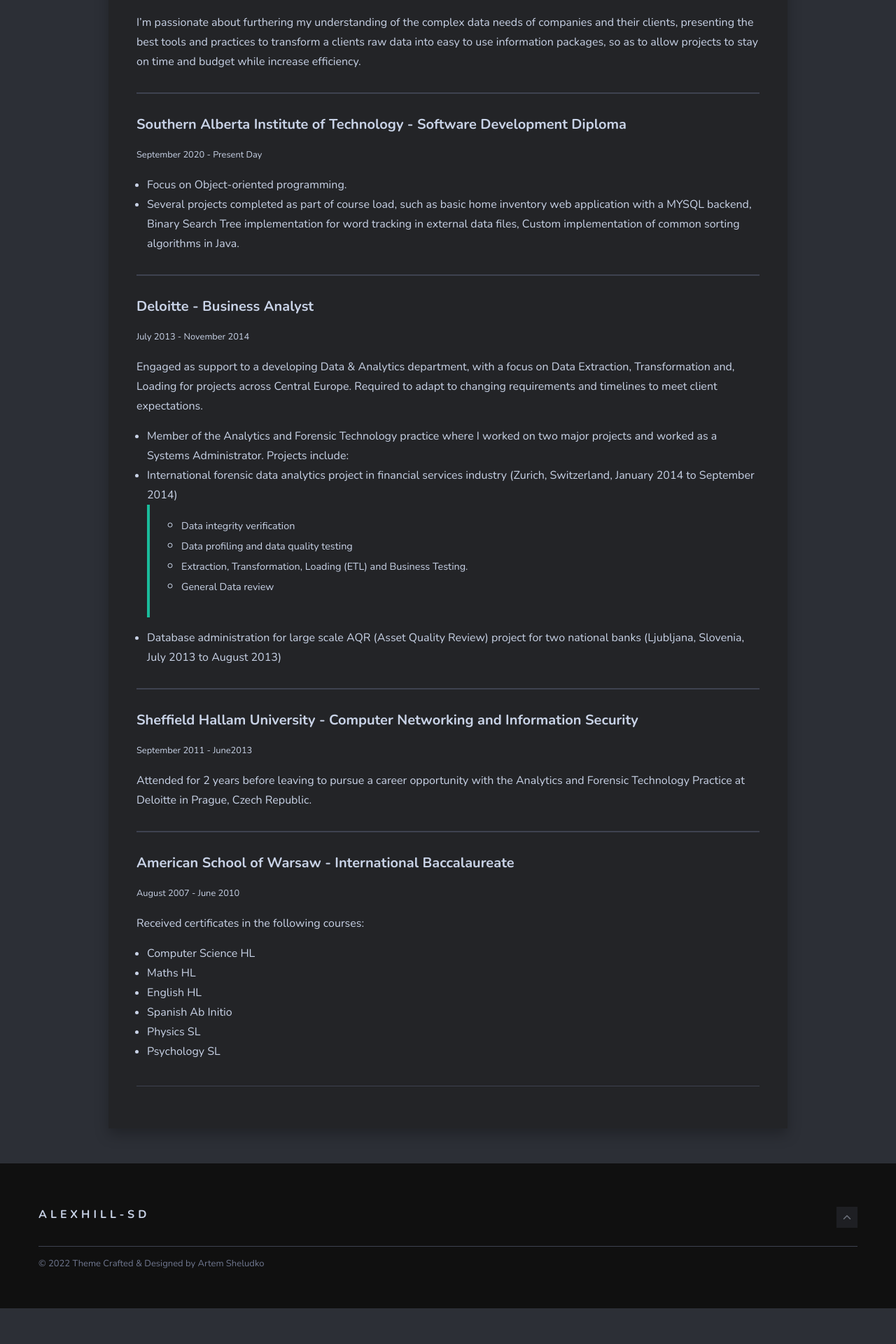
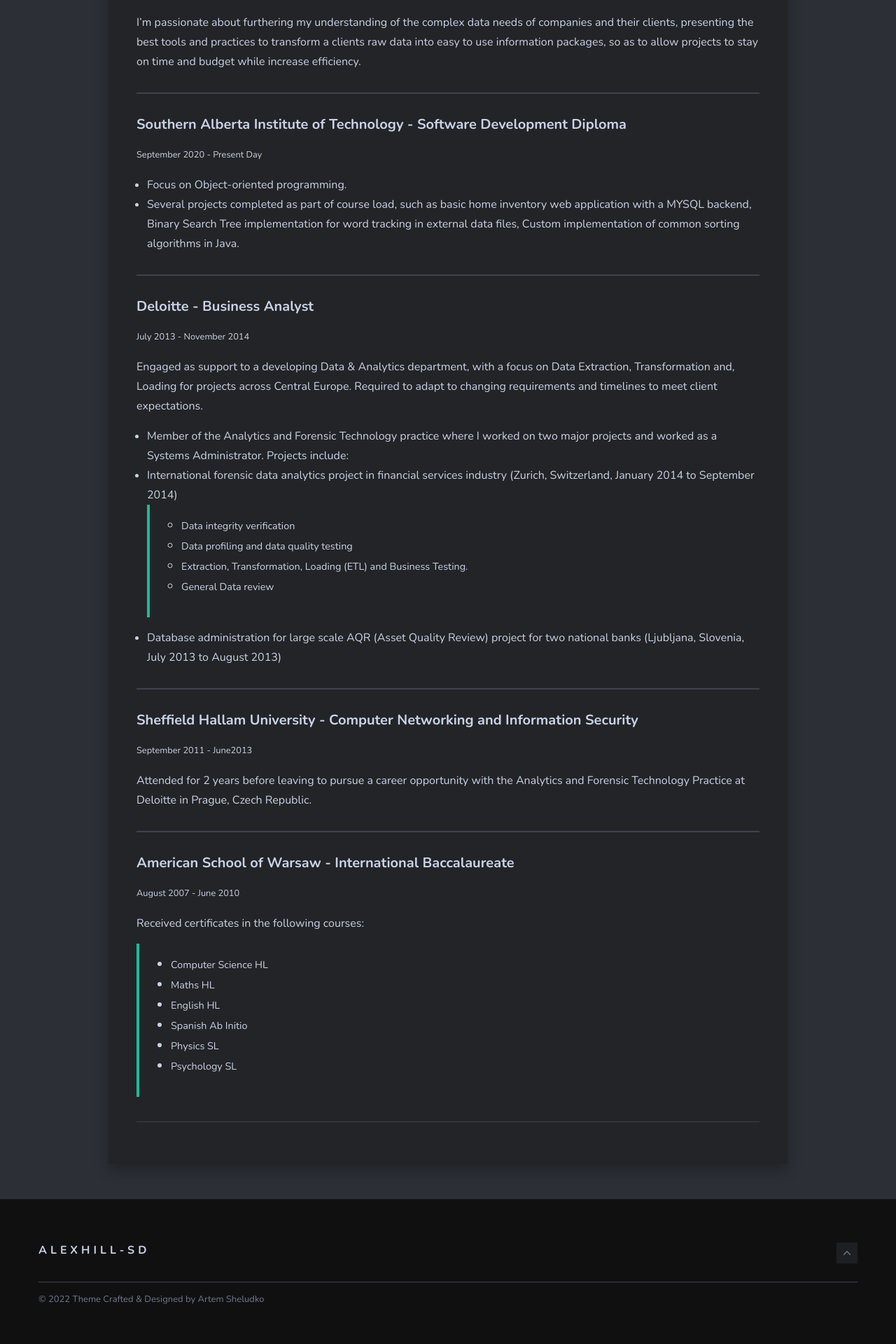
Before and after one commit to AlexHill-SD/Data-Visualsation-with-Python---INTP-315-Blog, a Jekyll site: the page built from _pages/about.md, in a window 1280 px wide. Shown: the part 1247-3167 px from the top of the page at 70% size. Built offline with Jekyll 4.4.1, drawn with Linux system fonts in a browser that asks for light colours; nearby versions of some CDN libraries; before the commit the page ends 3116 px from its top, so only the background shows below that.

```diff
--- a/_pages/about.md
+++ b/_pages/about.md
@@ -51,9 +51,9 @@ Attended for 2 years before leaving to pursue a career opportunity with the Anal
 <small>August 2007 - June 2010</small>
 
 Received certificates in the following courses:
-* Computer Science HL
-* Maths HL
-* English HL
-* Spanish Ab Initio
-* Physics SL
-* Psychology SL
+> * <small>Computer Science HL</small>
+> * <small>Maths HL</small>
+> * <small>English HL</small>
+> * <small>Spanish Ab Initio</small>
+> * <small>Physics SL</small>
+> * <small>Psychology SL</small>
```
